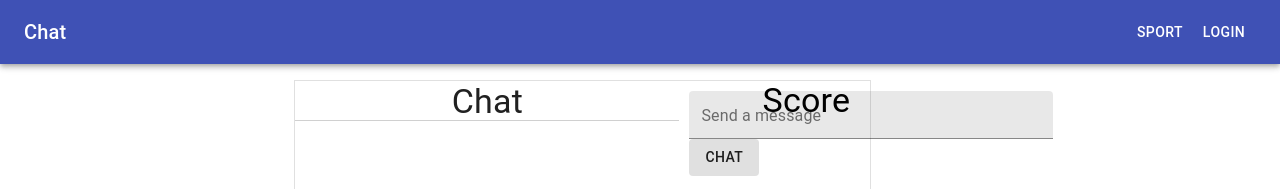
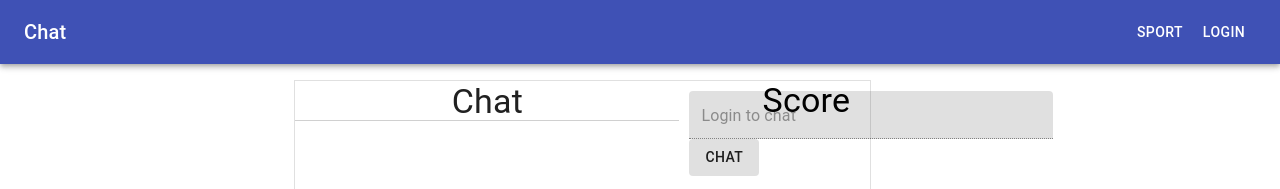
Before and after one commit to jyotirsai/chat-app, a React (Create React App) app in the folder client/: page / in a window 1280 px wide. Shown: the top 189 px of the page. Built offline with nearby package versions, Linux system fonts and the light colour scheme.

Commit message:
chat disabled if not logged in

```diff
--- a/client/src/components/Main/Channel/Chat/Chat.js
+++ b/client/src/components/Main/Channel/Chat/Chat.js
@@ -49,11 +49,10 @@
   const [messageItem, setMessageItem] = useState("");
   const [messageArray, setMessageArray] = useState([]);
 
-  const notLoggedIn = false;
-  let textfieldLabel = "Send a message";
+  let textfieldLabel = "Login to chat";
 
-  if (notLoggedIn) {
-    textfieldLabel = "Login to chat";
+  if (props.username) {
+    textfieldLabel = "Send a message";
   }
 
   const handleChange = (event) => {
@@ -127,7 +126,7 @@
           >
             <TextField
               className={classes.textbox}
-              disabled={notLoggedIn}
+              disabled={!props.username}
               value={messageItem}
               onChange={handleChange}
               onKeyPress={submitEnter}
--- a/client/src/components/Main/LogIn/LogIn.js
+++ b/client/src/components/Main/LogIn/LogIn.js
@@ -1,4 +1,5 @@
 import React, { useState } from "react";
+import { Link } from "react-router-dom";
 import {
   Card,
   CardActions,
@@ -27,7 +28,9 @@
         />
       </CardContent>
       <CardActions>
-        <Button>Log In</Button>
+        <Link to="/">
+          <Button>Log In</Button>
+        </Link>
       </CardActions>
     </Card>
   );
```
